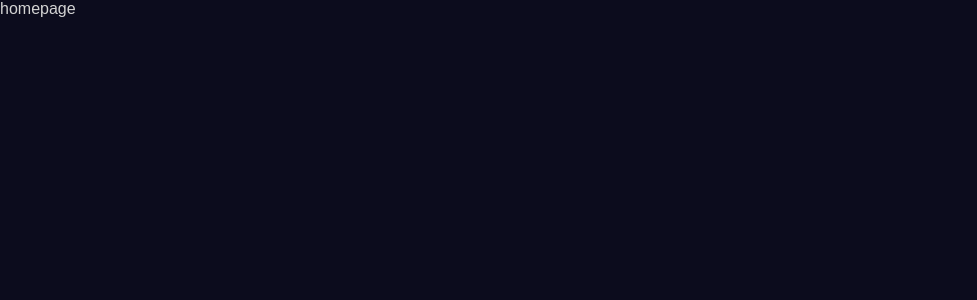
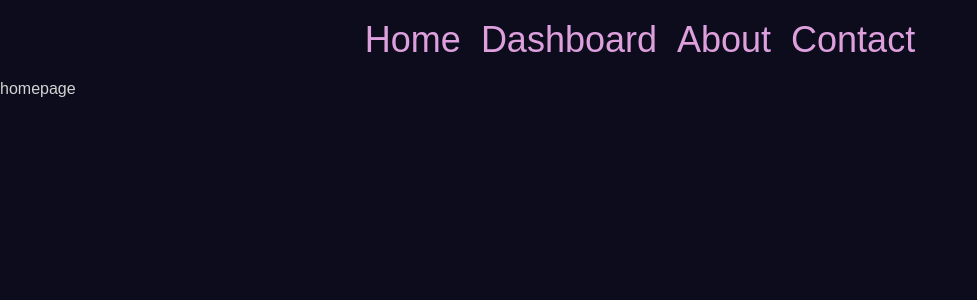
Before and after one commit to TPearson707/FinanceApp, a React (Vite) app: page / in a window 1280 px wide. Shown: the top 300 px of the page, without its empty margins (0-977 px from the left). Built offline with nearby package versions, Linux system fonts and the light colour scheme.

Commit message:
added basic navbar navigation

```diff
--- a/src/App.jsx
+++ b/src/App.jsx
@@ -6,13 +6,12 @@ import Dashboard from './pages/dashboard/Dashboard';
 import About from './pages/about/About';
 import Contact from './pages/contact/Contact';
 import NoPage from "./pages/NoPage";
+import Navbar from './components/navbar/Navbar';
 
 const App = () => {
-  <section>
-    <Homepage/>
-  </section>
   return (
     <BrowserRouter>
+      <Navbar/> {/* Navbar should now appear on all pages */}
       <Routes>
         <Route path="/" element={<Homepage />} />
         <Route path="/dashboard" element={<Dashboard />} />
--- a/src/components/navbar/Navbar.jsx
+++ b/src/components/navbar/Navbar.jsx
@@ -1,11 +1,16 @@
+import { Link } from "react-router-dom"
 import "./navbar.scss"
 
 const Navbar = () => {
     return (
         <div className="navbar">
             <div className="wrapper">
-                <h1>JobHunting</h1>
-                <span></span>
+                <ul>
+                    <li><Link to="/">Home</Link></li>
+                    <li><Link to="/dashboard">Dashboard</Link></li>
+                    <li><Link to="/about">About</Link></li>
+                    <li><Link to="/contact">Contact</Link></li>
+                </ul>
             </div>
         </div>
     )
--- a/src/components/navbar/navbar.scss
+++ b/src/components/navbar/navbar.scss
@@ -1,14 +1,29 @@
 .navbar {
-    height: 100px;
+    height: 80px;
     position: relative;
     overflow: visible;
+    // maybe add a background color for the navbar
+    .wrapper {
+      max-width: 1366px;
+      margin: 0 auto;  // Center the wrapper
+      display: flex;   // Use flexbox for alignment
+      align-items: center; // Vertically center the content
+      justify-content: center; // Horizontally center the content
+      height: 100%;
+      padding: 0 20px; // Add padding for spacing inside the wrapper
+      // maybe add a background color for the wrapper
 
-    .wrapper {
-        max-width: 1366;
-        margin: auto;
+      ul {
         display: flex;
-        align-items: center;
-        justify-content: space-between;
-        height: 100%;
+        gap: 20px;
+        list-style-type: none;
+        margin: 0;
+        padding: 0;
+
+        li {
+            font-size: 36px;
+            color: plum;
+        }
+      }
     }
-}
+  }
```
